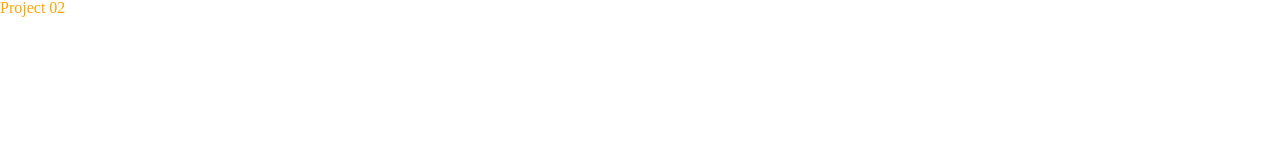
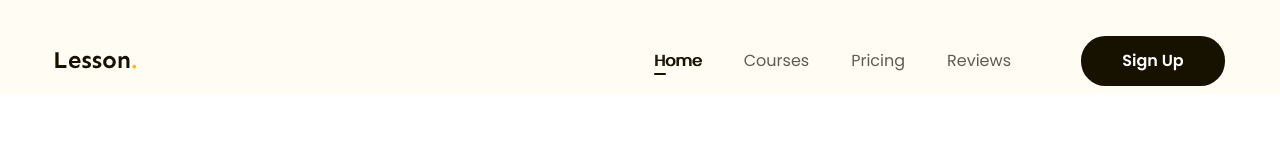
Before and after one commit to kieu05202/f8-project-htmlcss-02, a plain HTML site: page index.html in a window 1280 px wide. Shown: the top 160 px of the page. Drawn offline with Linux system fonts and the light colour scheme.

Commit message:
Làm phần header

```diff
--- a/assets/css/style.css
+++ b/assets/css/style.css
@@ -1,7 +1,93 @@
 * {
-    box-sizing: border-box;
+  box-sizing: border-box;
 }
 
-h1 {
-    color: orange;
+html {
+  font-size: 62.5%;
+  font-family: "Poppins", sans-serif;
 }
+
+/* Common */
+
+a {
+  text-decoration: none;
+}
+
+.main-content {
+  width: 1170px;
+  max-width: calc(100% - 48px);
+  margin-left: auto;
+  margin-right: auto;
+}
+
+.btn {
+  display: block;
+  min-width: 118px;
+  line-height: 50px;
+  border-radius: 24.5px;
+  background: #171100;
+  font-weight: 600;
+  font-size: 1.6rem;
+  text-align: center;
+  color: #ffffff;
+}
+
+/* Header */
+
+.header {
+  position: sticky;
+  top: -20px;
+  background: #fffcf4;
+  padding: 36px 0 8px;
+}
+
+.header .body {
+  display: flex;
+  align-items: center;
+}
+
+.header .nav {
+  margin-left: auto;
+}
+
+.header .nav ul {
+  display: flex;
+}
+
+.header .nav a {
+  padding: 8px 21px;
+  font-weight: 400;
+  font-size: 1.6rem;
+  text-align: center;
+  color: #5f5b53;
+}
+
+.nav li:hover a,
+.nav li.active a {
+  text-shadow: 1px 0 0 currentColor;
+  color: #171100;
+}
+
+.nav li.active {
+  position: relative;
+}
+
+.nav li.active::after {
+  display: block;
+  content: "";
+  bottom: -6px;
+  left: 21px;
+  position: absolute;
+  width: 12px;
+  height: 2px;
+  background: #171100;
+  border-radius: 1px;
+}
+
+.header .action {
+  margin-left: 49px;
+}
+
+.header .btn-sign-up {
+  min-width: 144px;
+}
--- a/index.html
+++ b/index.html
@@ -1,20 +1,49 @@
 <!DOCTYPE html>
 <html lang="en">
-
-<head>
+  <head>
     <meta charset="UTF-8" />
     <meta name="viewport" content="width=device-width, initial-scale=1.0" />
     <!-- Reset css -->
     <link rel="stylesheet" href="./assets/css/reset.css" />
-    <!-- Font  -->
-
+    <!-- Embed Font  -->
+    <link rel="preconnect" href="https://fonts.googleapis.com" />
+    <link rel="preconnect" href="https://fonts.gstatic.com" crossorigin />
+    <link
+      href="https://fonts.googleapis.com/css2?family=Poppins:ital,wght@0,400;0,500;0,600;0,700;1,400&family=Sen:wght@700&display=swap"
+      rel="stylesheet"
+    />
     <!-- style  -->
     <link rel="stylesheet" href="./assets/css/style.css" />
     <title>Project 2 F8</title>
-</head>
+  </head>
 
-<body>
-    <h1>Project 02</h1>
-</body>
-
+  <body style="height: 10000px">
+    <!-- Header -->
+    <div class="header">
+      <div class="main-content">
+        <div class="body">
+          <a href="#!"><img src="./assets/img/logo.svg" alt="Lesson." /></a>
+          <div class="nav">
+            <ul>
+              <li class="active">
+                <a href="#!">Home</a>
+              </li>
+              <li>
+                <a href="#!">Courses</a>
+              </li>
+              <li>
+                <a href="#!">Pricing</a>
+              </li>
+              <li>
+                <a href="#!">Reviews</a>
+              </li>
+            </ul>
+          </div>
+          <div class="action">
+            <a href="#!" class="btn btn-sign-up">Sign Up</a>
+          </div>
+        </div>
+      </div>
+    </div>
+  </body>
 </html>
```
Also changed, not shown: assets/img/logo.svg (added).
